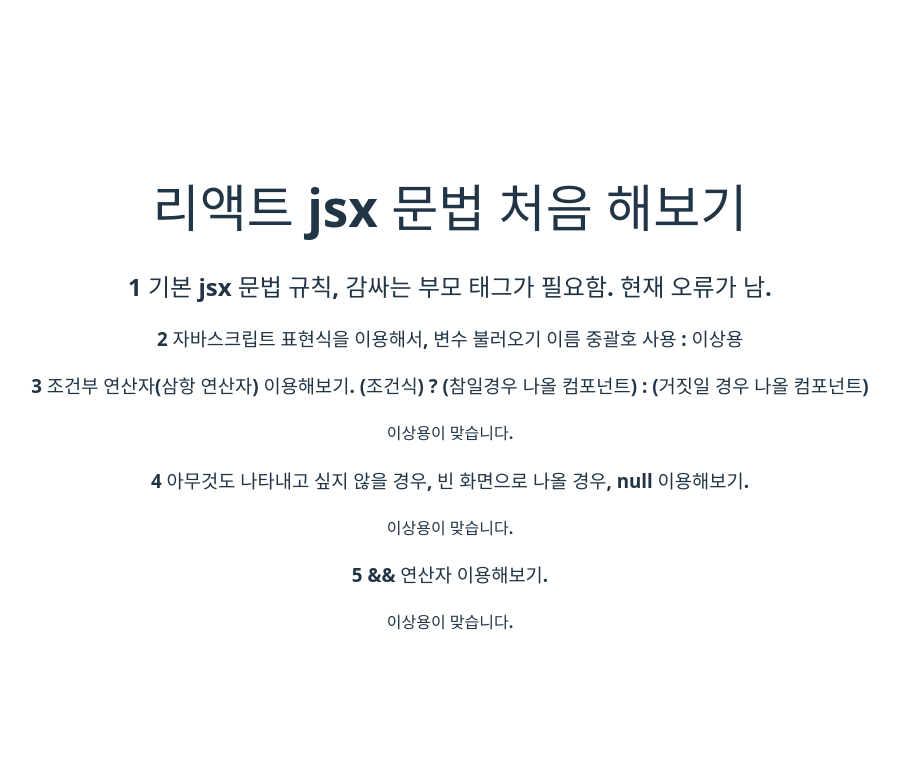
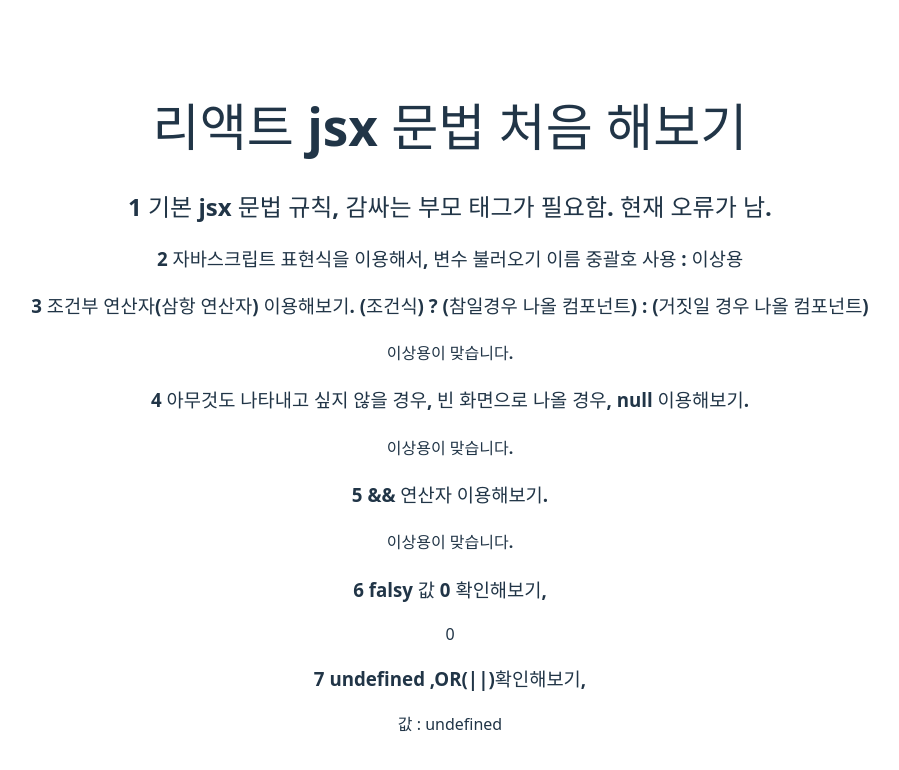
Before and after one commit to reokkamy/React-WorkSpace-k6-0806, a React (Vite) app in the folder hello-react2/: page / in a window 1280 px wide. Shown: the top 770 px of the page, without its empty margins (190-1089 px from the left). Built offline with nearby package versions, Linux system fonts and the light colour scheme.

Commit message:
7교시, 기본 문법 3 undefined , &&, || 연산자 확인

```diff
--- a/hello-react2/src/App.jsx
+++ b/hello-react2/src/App.jsx
@@ -6,6 +6,8 @@ function App() {
   // 감싸 주어야하나?
   // Virtrual DOM에서 컴포넌트 변화를 감지할 때, 효율적으로 비교하기 위해서.
   const name = '이상용';
+  const number = 0;
+  const unVar = undefined;
   return (
     // jsx 기본 문법(기존 HTML 형식으로 사용 가능 -> 변환을 자동으로 해준다. ),
     // vs jsx 기본 문법 사용 안하면, 모양? 실제 동작은,
@@ -37,6 +39,10 @@ function App() {
       {name === '이상용' ? <h4>이상용이 맞습니다.</h4> : null}
       <h3>5 && 연산자 이용해보기.</h3>
       {name === '이상용' && <h4>이상용이 맞습니다.</h4>}
+      <h3>6 falsy 값 0 확인해보기, </h3>
+      {number && <h4>0 값 </h4>}
+      <h3>7 undefined ,OR(||)확인해보기, </h3>
+      {unVar || '값 : undefined'}
     </>
     // </Fragment>
     // </div>
```
Also changed, not shown: 1 other file (tests, documents, lock files or other folders).
